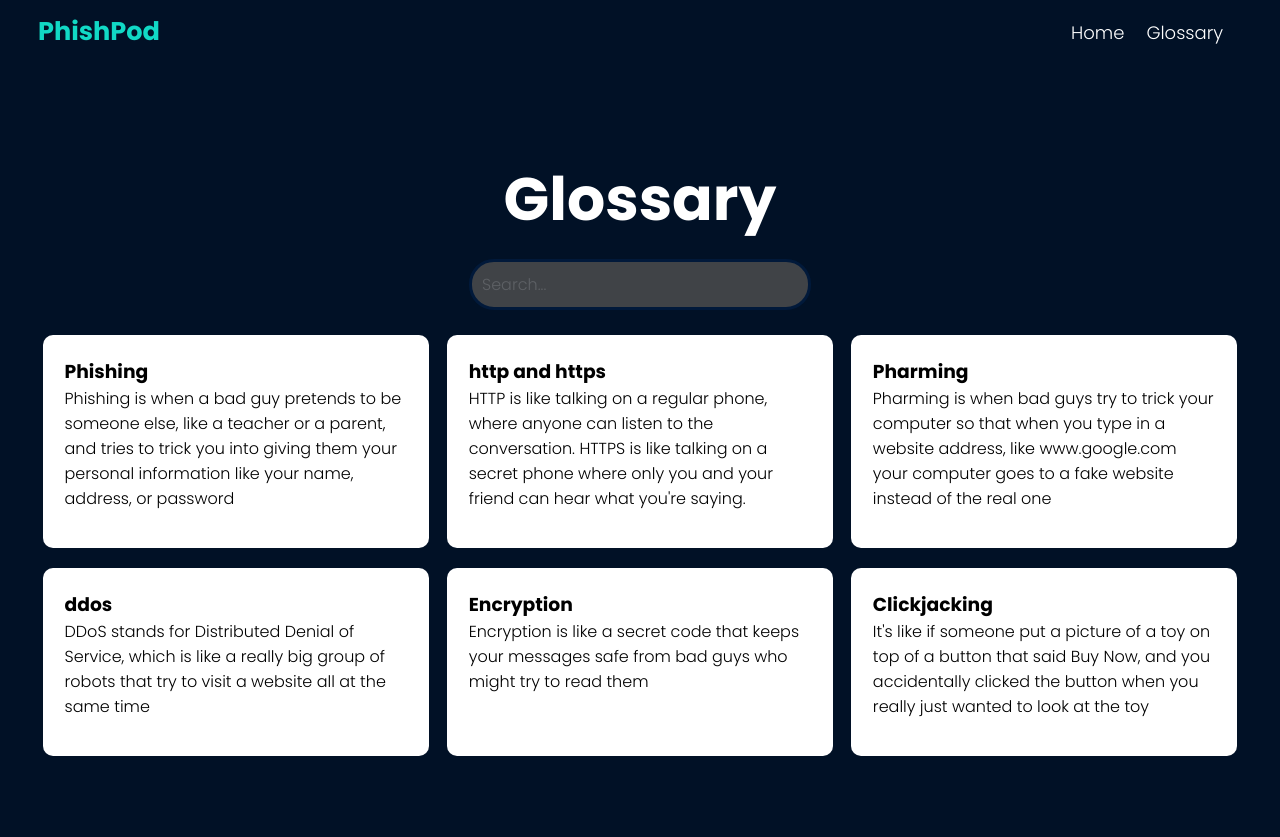
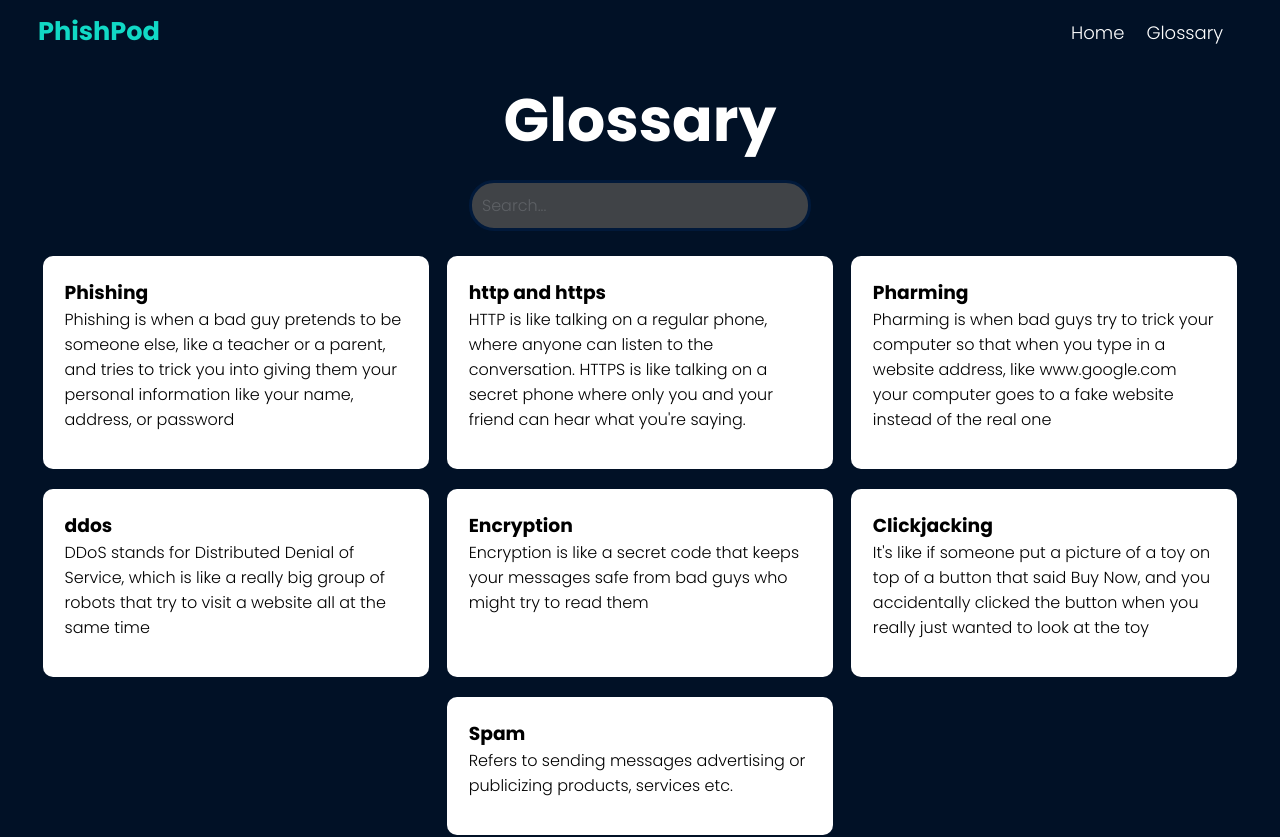
Before and after one commit to niyashiyas/Phish-Pod, a React (Create React App) app: page /glossary in a window 1280 px wide. Shown: the top 837 px of the page. Built offline with nearby package versions, Linux system fonts and the light colour scheme.

Commit message:
updated glossary

```diff
--- a/src/components/Glossary/Glossary.js
+++ b/src/components/Glossary/Glossary.js
@@ -27,6 +27,9 @@ export default function Glossary() {
     {
       title: "Clickjacking",
       data: "It's like if someone put a picture of a toy on top of a button that said Buy Now, and you accidentally clicked the button when you really just wanted to look at the toy",
+    },{
+      title: "Spam",
+      data: "Refers to sending messages advertising or publicizing products, services etc."
     },
   ]);
   const [query, setQuery] = useState("");
```
